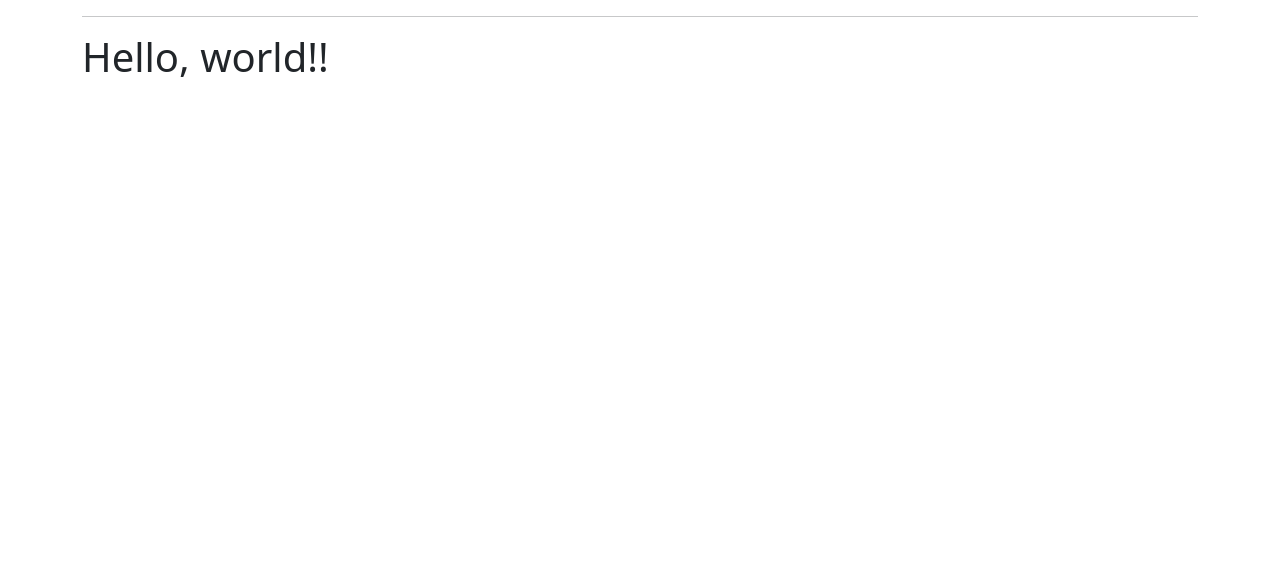
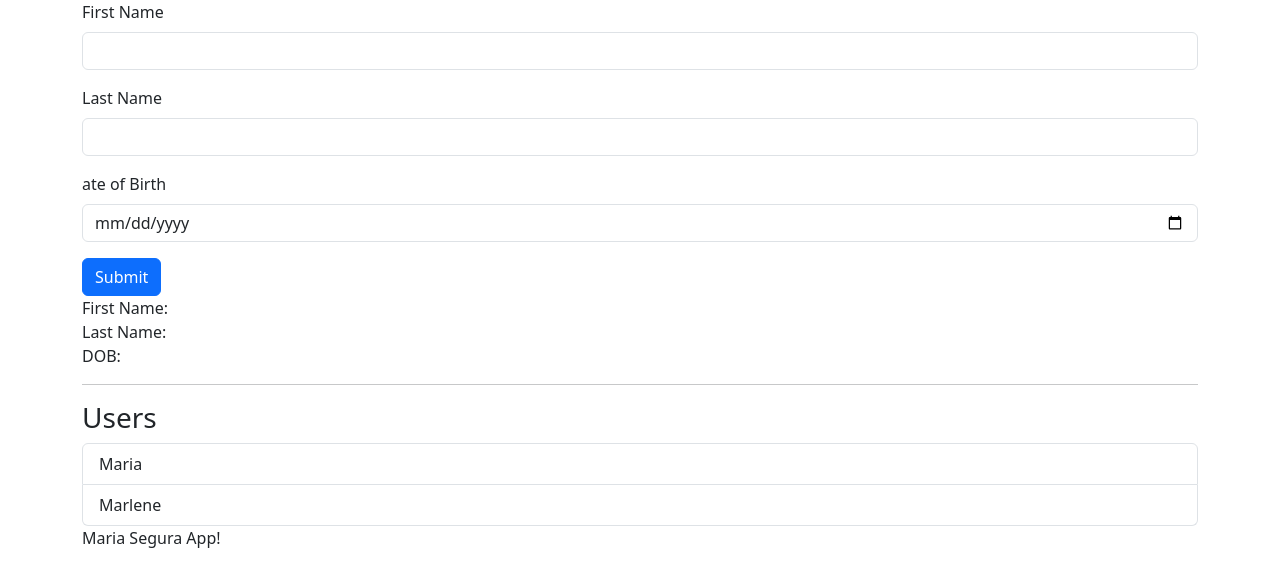
Before and after one commit to Rafaela314/mariasegura_web, a React (Create React App) app: page / in a window 1280 px wide. Shown: the top 586 px of the page. Built offline with nearby package versions, Linux system fonts and the light colour scheme.

Commit message:
ädd input component

```diff
--- /dev/null
+++ b/src/App.js
@@ -0,0 +1,9 @@
+function App() {
+    return (
+        <div>
+            Maria Segura App!
+        </div>
+    )
+}
+
+export default App;
--- a/src/AppClass.js
+++ b/src/AppClass.js
@@ -1,8 +1,18 @@
-import React, { Fragment, useEffect, useState } from 'react';
+import React, { Fragment, useEffect, useRef, useState } from 'react';
+import Input from './Input';
 
 function HelloWorld() {
 
     const [usersList, setUsers] = useState([]);
+    const [firstName, setFirstName] = useState("");
+    const [lastName, setLastName] = useState("");
+    const [dob, setDob] = useState("");
+
+    const firstNameRef = useRef();
+    const lastNameRef = useRef(null);
+    const dobRef = useRef(null);
+
+
 
     useEffect(() => {
 
@@ -26,11 +36,97 @@ function HelloWorld() {
 
     },[]);
 
+    const handleSubmit = (event) => {
+        event.preventDefault();
+
+        if (lastName !== "") {
+            addUser(firstName, lastName, dob);
+        }
+
+
+    }
+
+    const addUser = (newFirst, newLast, newDOB) => {
+        let newUser = {
+            id: usersList.length() + 1,
+            firstName: newFirst,
+            lastName: newLast,
+            dob: newDOB,
+        }
+
+        const newUserList = usersList.concat(newUser);
+
+        const sorted = newUserList.sort((a,b) => {
+            if (a.lastName < b.lastName) {
+                return -1;
+            } else if (a.lastName > b.lastName) {
+                return 1;
+            }
+            return 0;
+        })
+
+        setUsers(sorted);
+        setDob("");
+        setLastName("");
+        setFirstName("");
+
+        firstNameRef.current.value = "";
+        lastNameRef.current.value = "";
+        dobRef.current.value = "";
+    }
+
 
     return (
         <Fragment>
+            <form autoComplete="off" onSubmit={handleSubmit}>
+                <div className="mb-3">
+                    <label className="form-label" htmlFor="firts-name"> First Name</label>
+                    <input
+                    type="text"
+                    name="first-name"
+                    id="first-name"
+                    ref={firstNameRef}
+                    autoComplete="first-name-new"
+                    className="form-control"
+                    onChange={(event) => setFirstName(event.target.value)}
+                    ></input>
+                </div>
+                <Input
+                title="Last Name"
+                type="text"
+                ref={lastNameRef}
+                name="last-name"
+                autoComplete="last-name-new"
+                className="form-control"
+                onChange={(event) => setLastName(event.target.value)}
+                ></Input>
+
+                <Input
+                title="ate of Birth"
+                type="date"
+                ref={dobRef}
+                name="dob"
+                autoComplete="dod-new"
+                className="form-control"
+                onChange={(event) => setDob(event.target.value)}
+                ></Input>
+
+                <input type="submit" value="Submit" className="btn btn-primary"></input>
+            </form>
+            <div>
+                First Name: {firstName} <br />
+                Last Name: {lastName} <br />
+                DOB: {dob} <br />
+            </div>
             <hr />
-            <h1 className="h1-red">Hello, world!!</h1>
+            <h3>Users</h3>
+            <ul className="list-group">
+                {usersList.map((m) => (
+                    <li key={m.id} className="list-group-item">
+                        {m.firstName}
+                    </li>
+                ))}
+            </ul>
         </Fragment>
 
     );
--- /dev/null
+++ b/src/Input.js
@@ -0,0 +1,19 @@
+import { forwardRef } from "react";
+
+const Input = forwardRef((props, ref) => {
+    return(
+        <div className="mb-3">
+            <label htmlFor={props.name} className="form-label">{props.title}</label>
+            <input
+            type={props.type}
+            className={props.className}
+            id={props.name}
+            ref={ref}
+            autoComplete={props.autoComplete}
+            onChange={props.onChange}
+            />
+        </div>
+    )
+});
+
+export default Input;
--- a/src/index.js
+++ b/src/index.js
@@ -1,6 +1,7 @@
 import React from 'react';
 import ReactDOM from 'react-dom/client';
 import AppClass from './AppClass';
+import App from './App';
 
 
 const root = ReactDOM.createRoot(document.getElementById('root'));
@@ -10,12 +11,9 @@ root.render(
       <div className="row">
         <div className="col">
           <AppClass />
+          <App />
         </div>
       </div>
     </div>
   </React.StrictMode>
 );
-
-// If you want to start measuring performance in your app, pass a function
-// to log results (for example: reportWebVitals(console.log))
-// or send to an analytics endpoint. Learn more: https://bit.ly/CRA-vitals
```
